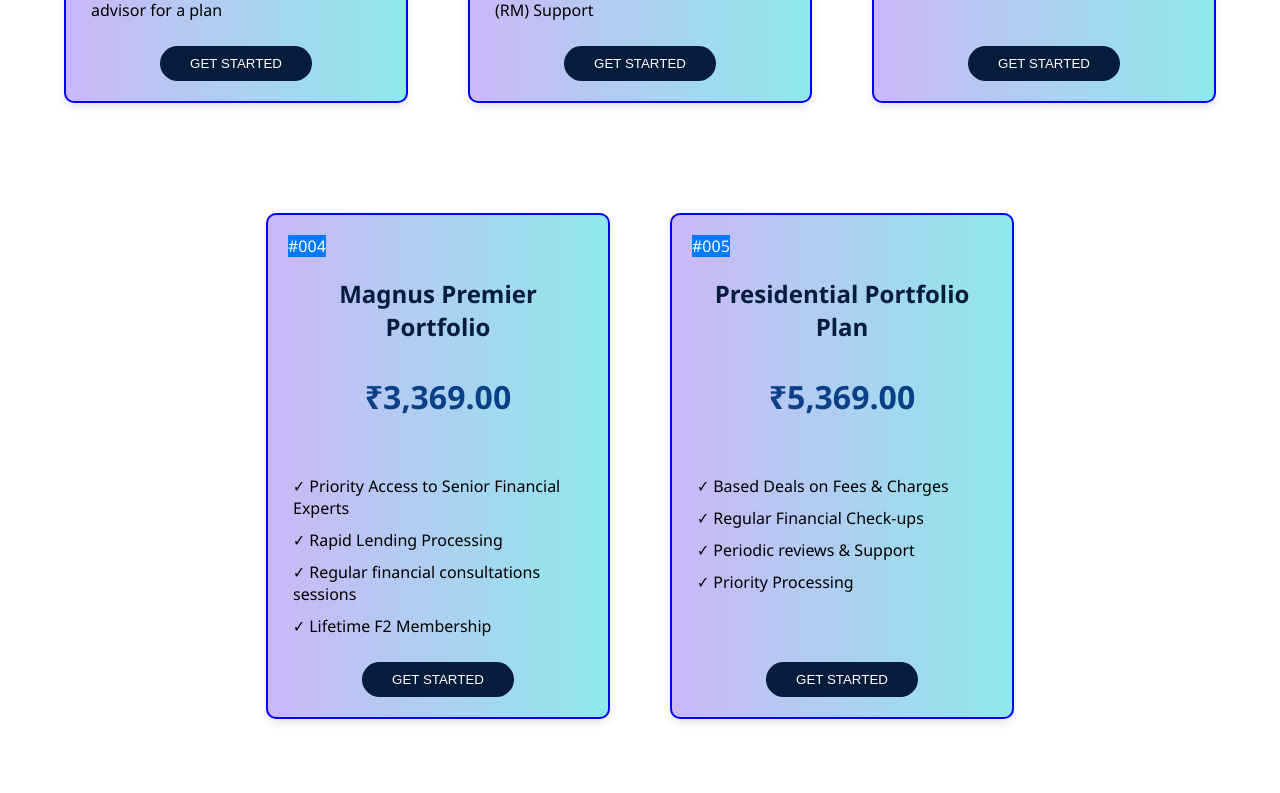
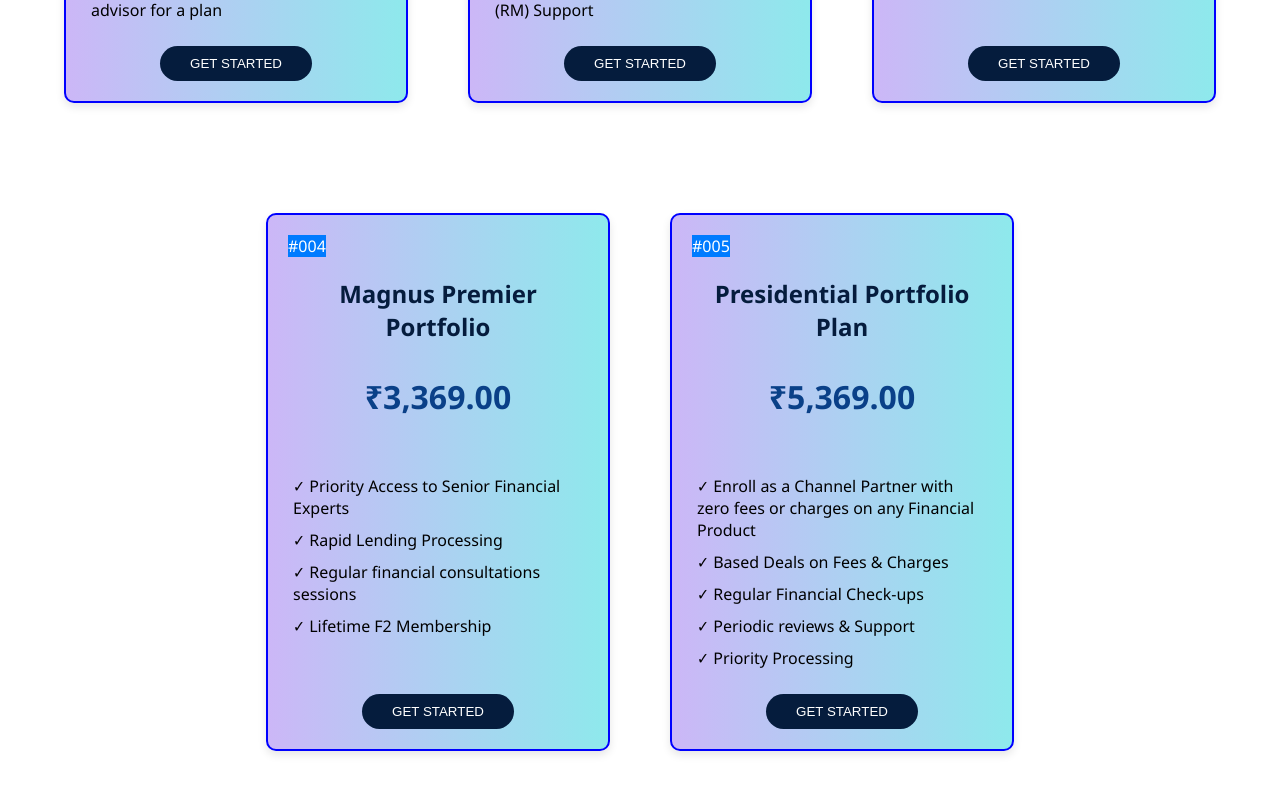
Before and after one commit to rituanuragi/paymentservicesf2fintech, a React (Create React App) app: page / in a window 1280 px wide. Shown: the part 493-1286 px from the top of the page. Built offline with nearby package versions, Linux system fonts and the light colour scheme.

Commit message:
Update App.js

```diff
--- a/src/App.js
+++ b/src/App.js
@@ -70,6 +70,7 @@ const products = [
     title: "Presidential Portfolio Plan ",
     price: "₹5,369.00",
     features: [
+      "✓ Enroll as a Channel Partner with zero fees or charges on any Financial Product",
       "✓ Based Deals on Fees & Charges ",
       "✓ Regular Financial Check-ups",
       "✓ Periodic reviews & Support",
```
